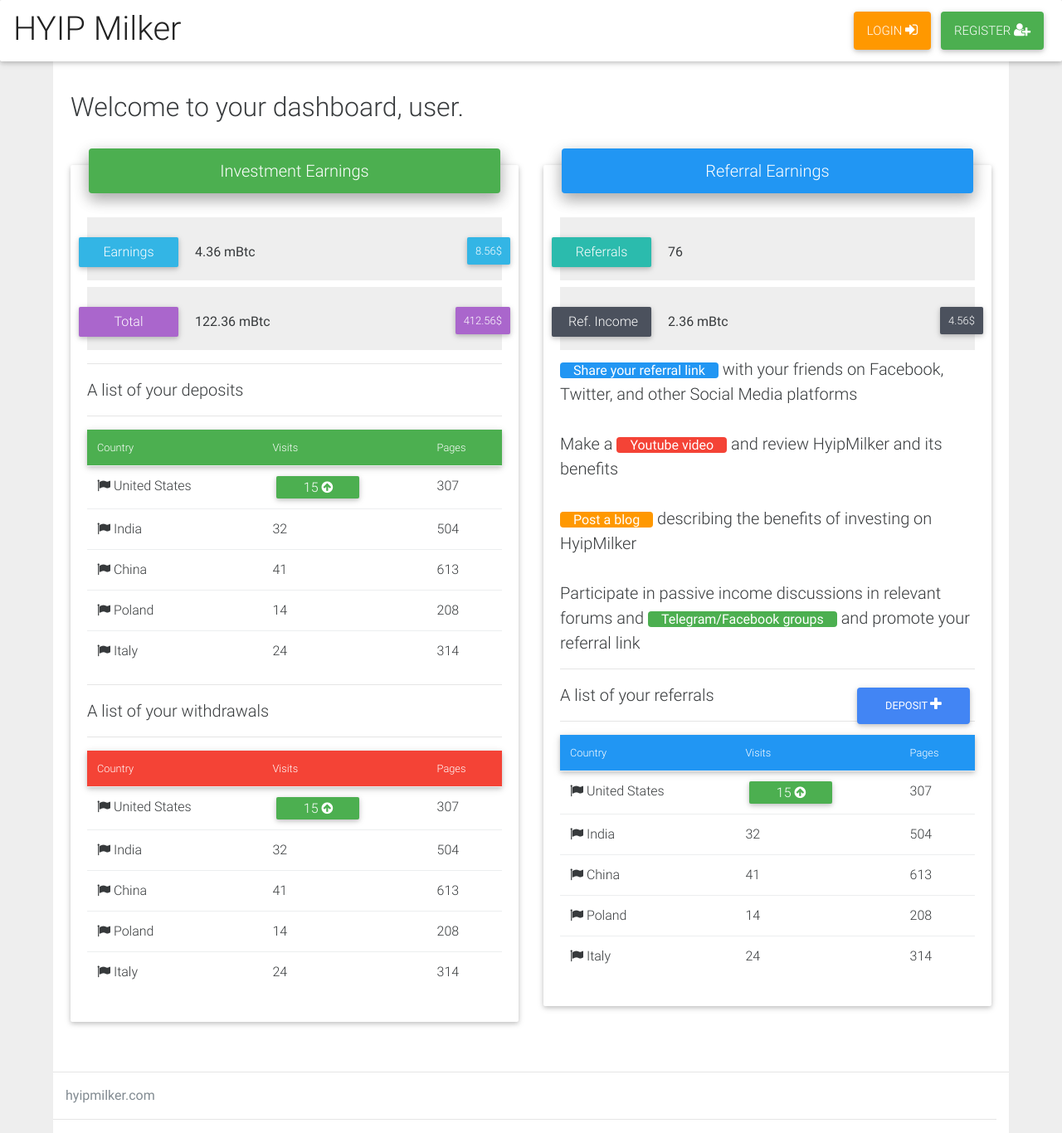
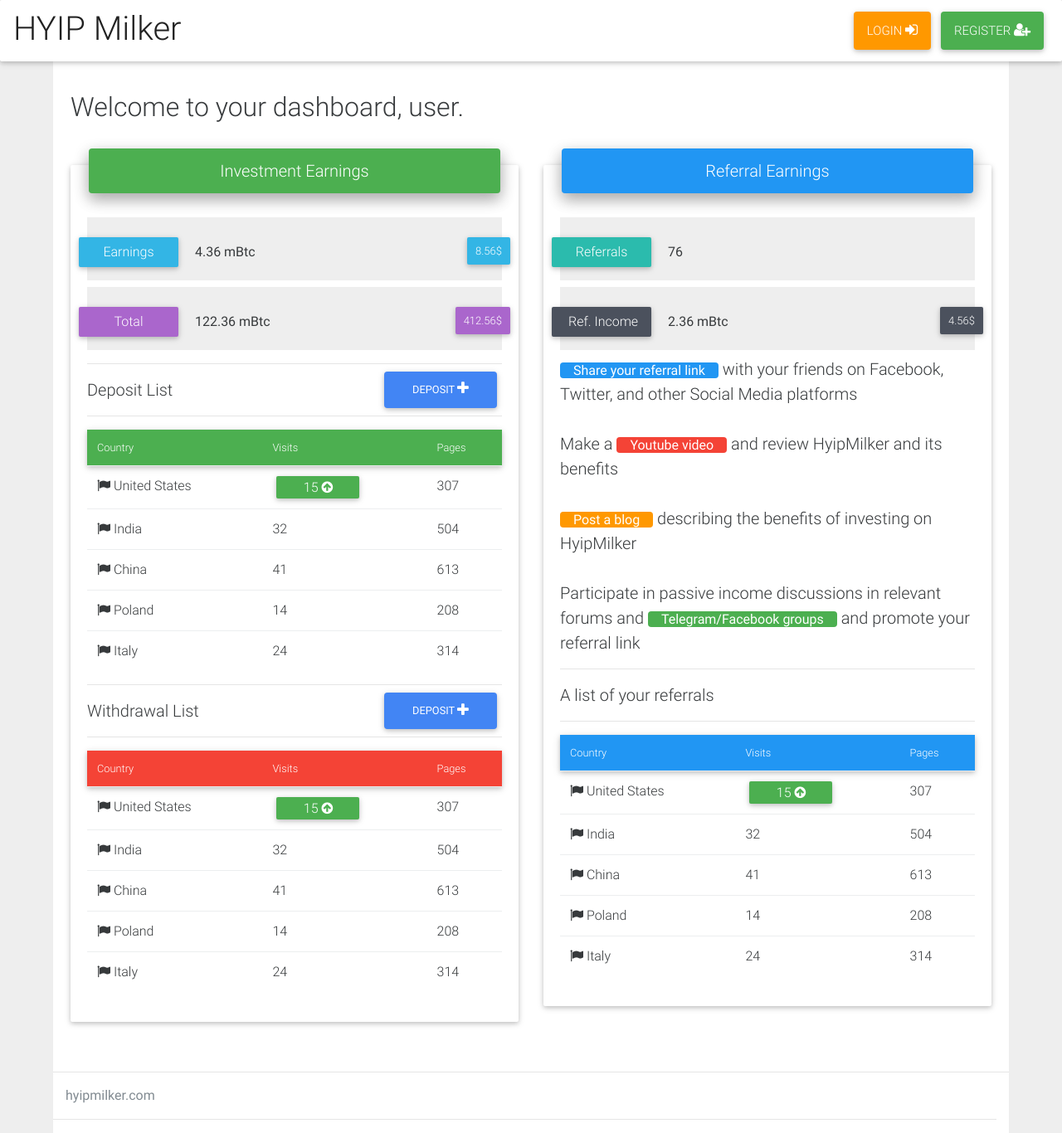
Before and after one commit to hm-gthb/hm-gthb.github.io, a Jekyll site: the page built from dashboard.html, in a window 1280 px wide and 1366 px high. Shown: the whole window at 83% size. Built offline with Jekyll 4.4.1, drawn with Linux system fonts in a browser that asks for light colours; nearby versions of some CDN libraries.

Commit message:
Update dashboard.html

```diff
--- a/dashboard.html
+++ b/dashboard.html
@@ -26,7 +26,8 @@
                 <h4 class="pb-1 small" style = " background-color:#eee"><span class="tag huge-tag secondary-color mt-2 mr-1" style="margin-left:-10px">Total</span>   122.36 mBtc <span class="tag dollar-tag secondary-color mt-2">412.56$</span></h4>
 
                 <hr />
-                A list of your deposits
+                Deposit List
+                <button class = "btn btn-primary pull-right" style = "margin-top: -7px;">Deposit <i class = "fa fa-plus"></i></button>
                 <hr />
 
                 <table class="table small">
@@ -67,7 +68,8 @@
                 </table>
 
                 <hr />
-                A list of your withdrawals
+                Withdrawal List
+                <button class = "btn btn-primary pull-right" style = "margin-top: -7px;">Deposit <i class = "fa fa-plus"></i></button>
                 <hr />
 
                 <table class="table small">
```
Also changed, not shown: other parts of dashboard.html (+0 -1 lines).
